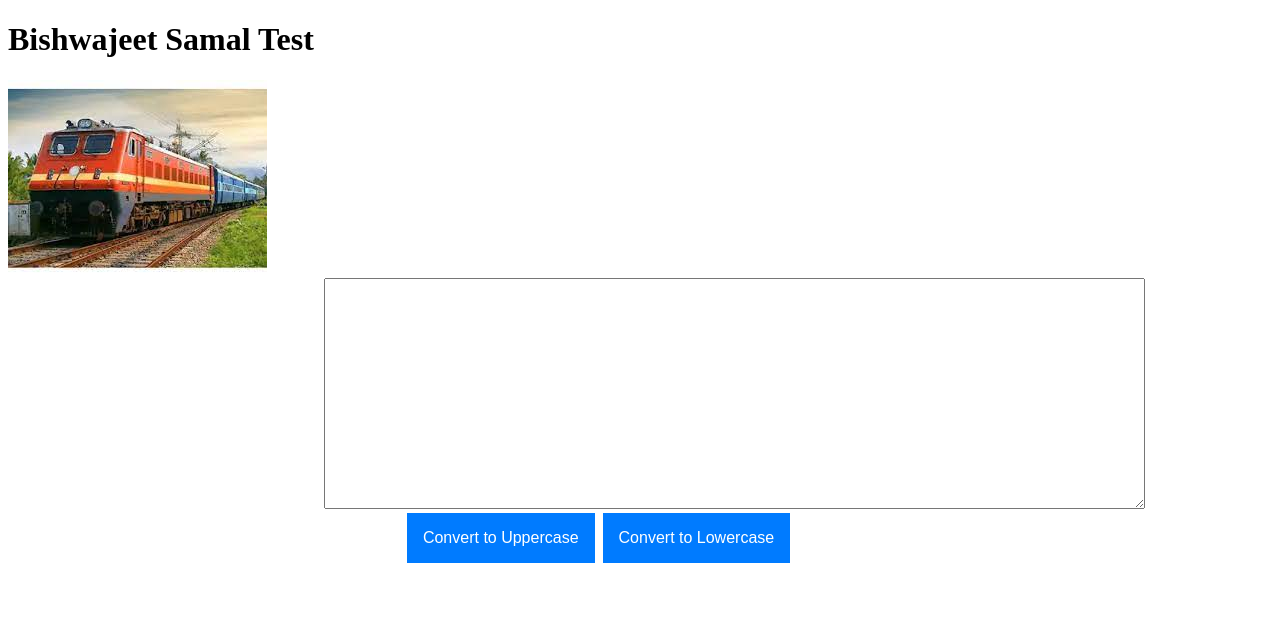
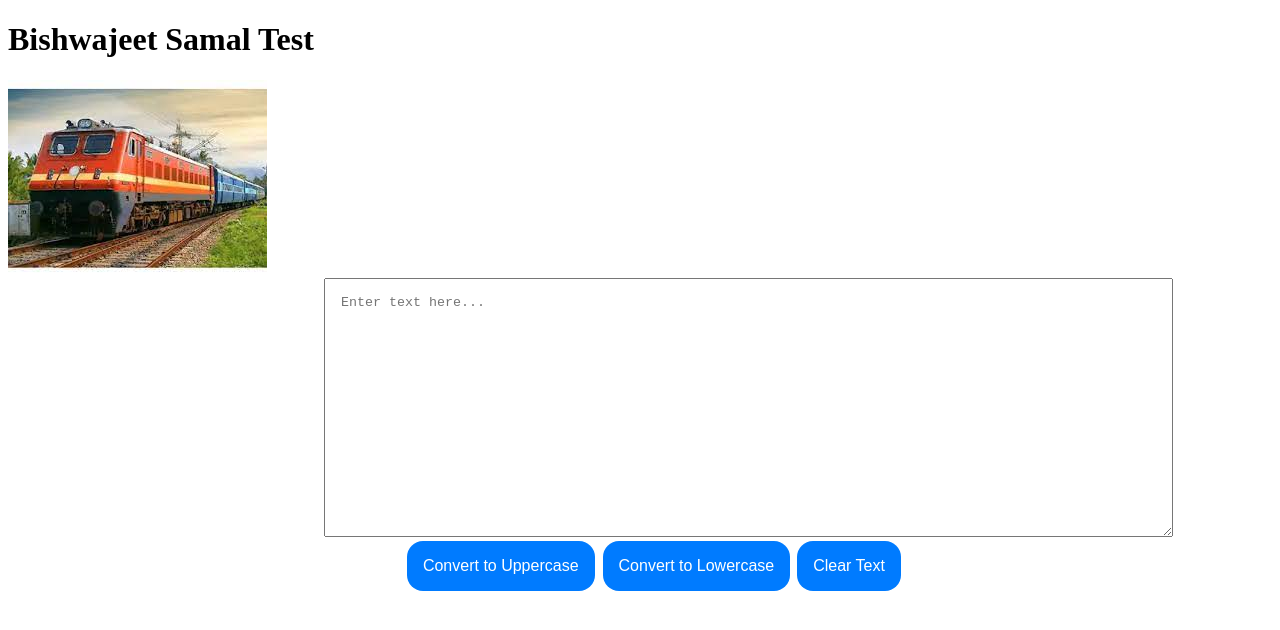
Before and after one commit to BishwajeetSamal/react-tube, a React (Create React App) app: page / in a window 1280 px wide. Shown: the top 630 px of the page. Built offline with nearby package versions, Linux system fonts and the light colour scheme.

Commit message:
text to uppercase, lowercase and clear

```diff
--- a/src/components/Edittext.jsx
+++ b/src/components/Edittext.jsx
@@ -1,7 +1,25 @@
-import React from "react";
+import React, { useState } from "react";
 import Makebutton from "./Makebutton";
 
 function Edittext() {
+  const [text, setText] = useState();
+  function clicktoUpper() {
+    setText(text.toUpperCase());
+  }
+
+  function clicktoLower() {
+    setText(text.toLowerCase());
+  }
+
+  function clearText() {
+    setText("");
+  }
+
+  function handleOnChange(e) {
+    console.log("Changing");
+    setText(e.target.value);
+  }
+
   return (
     <div>
       <textarea
@@ -9,8 +27,16 @@ function Edittext() {
         id=""
         cols="100"
         rows="15"
-        style={{ marginLeft: "25%" }}
-      ></textarea>
+        style={{
+          marginLeft: "25%",
+          padding: "1rem",
+        }}
+        placeholder="Enter text here..."
+        value={text}
+        onChange={handleOnChange}
+      >
+        {text}
+      </textarea>
 
       <div
         style={{
@@ -18,9 +44,12 @@ function Edittext() {
           marginLeft: "22rem",
         }}
       >
-        <Makebutton name="Convert to Uppercase" />
+        <Makebutton name="Convert to Uppercase" data={clicktoUpper} />
         <div style={{ marginLeft: "8px" }}>
-          <Makebutton name="Convert to Lowercase" />
+          <Makebutton name="Convert to Lowercase" data={clicktoLower} />
+        </div>
+        <div style={{ marginLeft: "28px" }}>
+          <Makebutton name="Clear Text" data={clearText} />
         </div>
       </div>
     </div>
--- a/src/components/Makebutton.jsx
+++ b/src/components/Makebutton.jsx
@@ -13,7 +13,9 @@ function Makebutton(props) {
           fontSize: "1rem",
           width: "100%",
           borderStyle: "none",
+          borderRadius: "16px",
         }}
+        onClick={props.data}
       >
         {props.name}
       </button>
```
